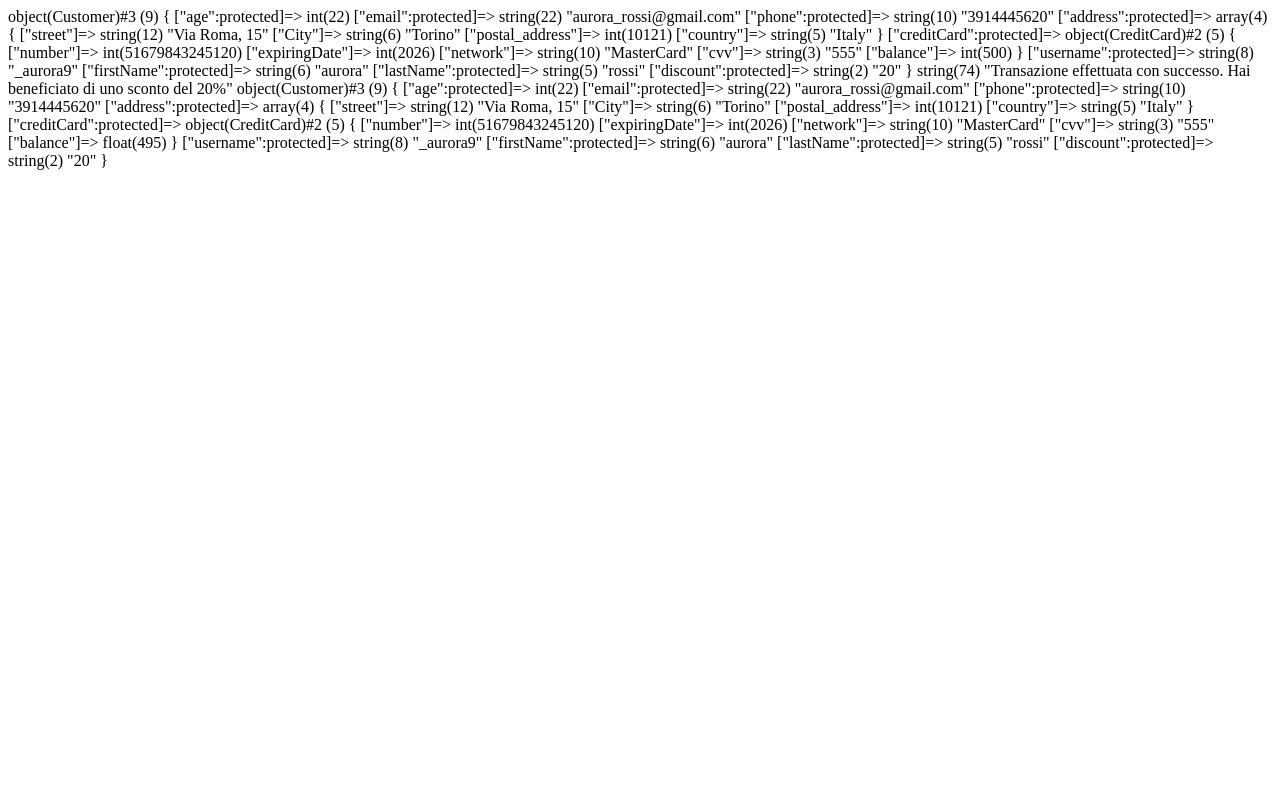
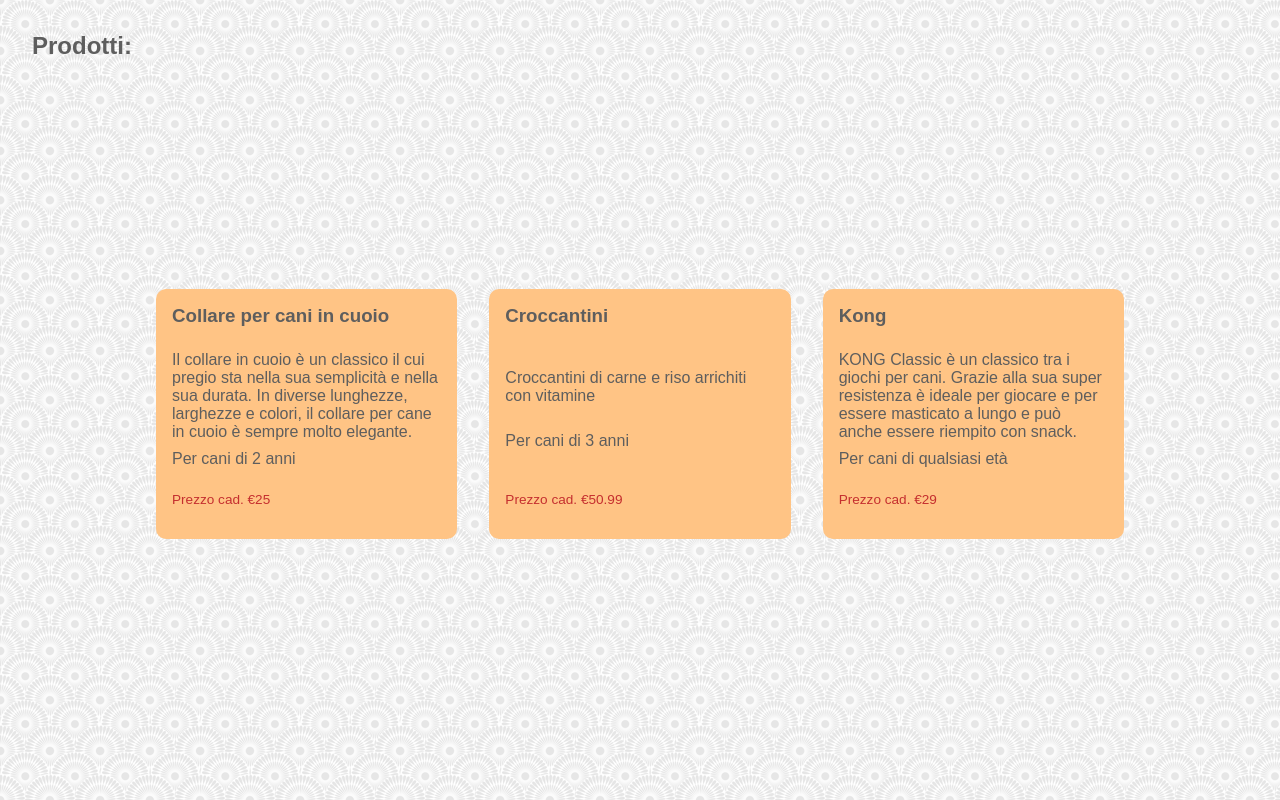
Before and after one commit to cif95/php-oop-2, a PHP site: page / in a window 1280 px wide. Run offline with PHP 8.4, Linux system fonts and the light colour scheme.

Commit message:
implemented style and html structure

```diff
--- a/classes/Accessory.php
+++ b/classes/Accessory.php
@@ -12,7 +12,7 @@ class Accessory extends Product {
 	 * @param $materials  Materials of which the Accessory product is made
 	 * @param $is_customizable Whether the Accessory product can be customized or not
 	 */
-	function __construct( $materials, $is_customizable, $name, $description, $category, $price, $animalAge, $animalSpecies ){
+	public function __construct( $materials, $is_customizable, $name, $description, $category, $price, $animalAge, $animalSpecies ){
 			parent::__construct( $name, $description, $category, $price, $animalAge, $animalSpecies );
 			$this->materials = $materials;
 			$this->is_customizable = $is_customizable;
--- a/classes/CreditCard.php
+++ b/classes/CreditCard.php
@@ -3,11 +3,11 @@
  * A class for any credit card
  */
 class CreditCard{
-	public $number;
-	public $expiringDate;
-	public $network;
-	public $cvv;
-	public $balance;
+	protected $number;
+	protected $expiringDate;
+	protected $network;
+	protected $cvv;
+	protected $balance;
 
 	/**
 	 * Builds a new CreditCard instance.
@@ -28,7 +28,7 @@ class CreditCard{
 
 	// ***** Getter methods  ***** //
 
-	protected function getNumber() {
+	public function getNumber() {
 		return $this->number;
 	}
 
@@ -40,7 +40,7 @@ class CreditCard{
 		return $this->network;
 	}
 
-	protected function getCvv() {
+	public function getCvv() {
 		return $this->cvv;
 	}
 
@@ -50,19 +50,19 @@ class CreditCard{
 
 // ***** Setter methods  ***** //
 
-	protected function setNumber($number) {
+	public function setNumber($number) {
 		$this->number = $number;
 	}
 
-	protected function setExpiringDate($expiringDate) {
+	public function setExpiringDate($expiringDate) {
 		$this->expiringDate = $expiringDate;
 	}
 
-	protected function setNetwork($network) {
+	public function setNetwork($network) {
 		$this->network = $network;
 	}
 
-	protected function setCvv($cvv) {
+	public function setCvv($cvv) {
 		$this->cvv = $cvv;
 	}
 
--- a/classes/Customer.php
+++ b/classes/Customer.php
@@ -24,7 +24,7 @@ class Customer extends Guest{
 	 * @param $address Customer's home address
 	 * @param $creditCard Customer's credit card
 	 */
-	function __construct($username, $firstName, $lastName, $discount, $age, $email, $phone, $address, $creditCard) {
+	public function __construct($username, $firstName, $lastName, $discount, $age, $email, $phone, $address, $creditCard) {
 		parent::__construct( $age, $email, $phone, $address, $creditCard );
 		$this->username = $username;
 		$this->firstName = $firstName;
@@ -35,15 +35,15 @@ class Customer extends Guest{
 
 	// ***** Getter methods  ***** //
 
-	protected function getUsername() {
+	public function getUsername() {
 		return $this->username;
 	}
 
-	protected function getFirstName() {
+	public function getFirstName() {
 		return $this->firstName;
 	}
 
-	protected function getLastName() {
+	public function getLastName() {
 		return $this->lastName;
 	}
 
@@ -53,11 +53,11 @@ class Customer extends Guest{
 
 // ***** Setter methods  ***** //
 
-	protected function setUsername($username) {
+	public function setUsername($username) {
 		$this->username = $username;
 	}
 
-	protected function setDiscount($discount) {
+	public function setDiscount($discount) {
 		$this->discount = $discount;
 	}
 
--- a/classes/Food.php
+++ b/classes/Food.php
@@ -12,7 +12,7 @@ class Food extends Product {
 	 * @param $ingredients  List of ingredients of food product
 	 * @param $expiringDate  The expiring date of food product
 	 */
-	function __construct($ingredients, $expiringDate, $name, $description, $category, $price, $animalAge, $animalSpecies){
+	public function __construct($ingredients, $expiringDate, $name, $description, $category, $price, $animalAge, $animalSpecies){
 			parent::__construct( $name, $description, $category, $price, $animalAge, $animalSpecies );
 			$this->ingredients = $ingredients;
 			$this->expiringDate = $expiringDate;
--- a/classes/Guest.php
+++ b/classes/Guest.php
@@ -1,4 +1,5 @@
 <?php
+include_once __DIR__ . "/CreditCard.php";
 /**
  * A class for any guest
  */
@@ -19,7 +20,7 @@ class Guest{
 	 * @param $address guest's shipping address
 	 * @param $creditCard guest's credit card
 	 */
-	function __construct( $age, $email, $phone, $address, $creditCard ){
+	public function __construct( $age, $email, $phone, $address, $creditCard ){
 		$this->age = $age;
 		$this->email = $email;
 		$this->phone = $phone;
@@ -29,45 +30,41 @@ class Guest{
 
 // ***** Getter methods  ***** //
 
-	protected function getAge() {
+	public function getAge() {
 		return $this->age;
 	}
 
-	protected function getEmail() {
+	public function getEmail() {
 		return $this->email;
 	}
 
-	protected function getPhone() {
+	public function getPhone() {
 		return $this->phone;
 	}
 
-	protected function getAddress() {
+	public function getAddress() {
 		return $this->address;
-	}
-
-	protected function getCreditCard() {
-		return '*********' . substr( $this->creditCard, -4);
 	}
 
 // ***** Setter methods  ***** //
 
-	protected function setAge($age) {
+	public function setAge($age) {
 		$this->age = $age;
 	}
 
-	protected function setEmail($email) {
+	public function setEmail($email) {
 		$this->email = $email;
 	}
 
-	protected function setPhone($phone) {
+	public function setPhone($phone) {
 		$this->phone = $phone;
 	}
 
-	protected function setAddress($address) {
+	public function setAddress($address) {
 		$this->address = $address;
 	}
 
-	protected function setCreditCard($creditCard) {
+	public function setCreditCard($creditCard) {
 		if ( $creditCard instanceof CreditCard ) {
 			$this->creditCard = $creditCard;
 		} else {
@@ -86,21 +83,21 @@ class Guest{
 public function purchase($product) {
 
 	// checks if customer's credit card balance is enough to make the purchase
-	if ( $this->creditCard->getBalance() < $product->price ) {
+	if ( $this->creditCard->getBalance() < $product->getPrice() ) {
 		return 'Transazione rifiutata: fondi insufficienti';
 	}
 
 	// checks if the customer's credit card is not expired
-	if ( $this->creditCard->expiringDate < date("Y") ) {
+	if ( $this->creditCard->getExpiringDate() < date("Y") ) {
 		return 'Transazione rifiutata: La carta di credito è scaduta.';
 	}
 
 	// checks if the customer has a discount
 	if ( $this->discount > 0) {
-		$product->setPrice( $product->price * $this->discount / 100);
+		$product->setPrice( $product->getPrice() * $this->discount / 100);
 	}
 
-	$this->creditCard->setBalance( ($this->creditCard->balance) - ($product->price) );
+	$this->creditCard->setBalance( ($this->creditCard->getBalance()) - ($product->getPrice()) );
 	return 'Transazione effettuata con successo. Hai beneficiato di uno sconto del ' . $this->discount . '%';
 }
 
--- a/classes/Product.php
+++ b/classes/Product.php
@@ -3,12 +3,12 @@
  * A class for any product.
  */
 class Product{
-	public $name;
-	public $description;
-	public $category;
-	public $price;
-	public $animalAge;
-	public $animalSpecies;
+	protected $name;
+	protected $description;
+	protected $category;
+	protected $price;
+	protected $animalAge;
+	protected $animalSpecies;
 	/**
 	 * Builds a new Product instance.
 	 *
@@ -19,7 +19,7 @@ class Product{
 	 * @param $animalAge  The animal's age for which the product is structured
 	 * @param $animalSpecies The animal's species for which the product is structured
 	 */
-	function __construct( $name, $description, $category, $price, $animalAge, $animalSpecies){
+	public function __construct( $name, $description, $category, $price, $animalAge, $animalSpecies){
 		$this->name = $name;
 		$this->description = $description;
 		$this->category = $category;
@@ -31,7 +31,7 @@ class Product{
 // ***** Getter methods  ***** //
 
 	public function getName() {
-		return $this->name;
+		return ucfirst($this->name);
 	}
 
 	public function getDescription() {
@@ -56,15 +56,15 @@ class Product{
 
 // ***** Setter methods  ***** //
 
-	protected function setName($name) {
+	public function setName($name) {
 		$this->name = $name;
 	}
 
-	protected function setDescription($description) {
+	public function setDescription($description) {
 		$this->description = $description;
 	}
 
-	protected function setCategory($category) {
+	public function setCategory($category) {
 		$this->category = $category;
 	}
 
@@ -72,11 +72,11 @@ class Product{
 		$this->price = $price;
 	}
 
-	protected function setAnimalAge($animalAge) {
+	public function setAnimalAge($animalAge) {
 		$this->animalAge = $animalAge;
 	}
 
-	protected function setAnimalSpecies($animalSpecies) {
+	public function setAnimalSpecies($animalSpecies) {
 		$this->animalSpecies = $animalSpecies;
 	}
 
--- a/classes/Toy.php
+++ b/classes/Toy.php
@@ -10,7 +10,7 @@ class Toy extends Product {
 	/** Builds a new Toy istance
 	 * @param $purpose The purpose of toy product( fun, educational, training, teething, etc. )
 	 */
-	function __construct( $purpose, $name, $description, $category, $price, $animalAge, $animalSpecies){
+	public function __construct( $purpose, $name, $description, $category, $price, $animalAge, $animalSpecies){
 			parent::__construct( $name, $description, $category, $price, $animalAge, $animalSpecies );
 			$this->purpose = $purpose;
 	}
--- /dev/null
+++ b/css/index.css
@@ -0,0 +1,51 @@
+/***** Reset *****/
+
+* {
+	margin: 0;
+	padding: 0;
+	box-sizing: border-box;
+}
+
+body {
+	color: rgb(94, 94, 94);
+	font-family: sans-serif;
+	background-image: url('../img/washi-pattern.webp');
+}
+
+.flex-container {
+	display: flex;
+	justify-content: center;
+	align-items: center;
+	margin: 0 auto;
+	gap: 2rem;
+	flex-wrap: wrap;
+	max-width: 1000px;
+	min-height: calc(100vh - 92px );
+}
+
+div.card {
+	display: flex;
+	flex-direction: column;
+	justify-content: space-between;
+	border-radius: 10px;
+	background-color: #ffc485;
+	height: 250px;
+	padding: 1rem;
+	text-overflow: ellipsis;
+	overflow: hidden;
+	flex-basis: calc( (100% / 3) - 2rem );
+}
+
+div.card h3{
+	margin-bottom: 1rem;
+}
+
+div.card p.price {
+	padding: 1rem 0;
+	font-size: 0.85rem;
+	color: rgb(197, 47, 47);
+}
+
+section#products {
+	padding: 2rem;
+}
--- a/index.php
+++ b/index.php
@@ -6,7 +6,6 @@
 include_once __DIR__ . '/classes/Food.php';
 include_once __DIR__ . '/classes/Accessory.php';
 include_once __DIR__ . '/classes/Toy.php';
-include_once __DIR__ . '/classes/Guest.php';
 include_once __DIR__ . '/classes/Customer.php';
 include_once __DIR__ . '/classes/CreditCard.php';
 
@@ -21,16 +20,20 @@ $userAddress = array(
 
 $user = new Customer( '_aurora9', 'aurora', 'rossi', '20', 22, 'aurora_rossi@gmail.com', '3914445620', $userAddress, $userCard );
 
-$collar = new Accessory( 'cuoio', true, 'collare per cani in cuoio', 'Il collare in cuoio è un classico il cui pregio sta nella sua semplicità e nella sua durata. In diverse lunghezze, larghezze e colori, il collare per cane in cuoio è sempre molto elegante.', 'collari', 25.00, 2, 'cani');
+$collar = new Accessory( 'cuoio', true, 'collare per cani in cuoio', 'Il collare in cuoio è un classico il cui pregio sta nella sua semplicità e nella sua durata. In diverse lunghezze, larghezze e colori, il collare per cane in cuoio è sempre molto elegante.', 'collari', 25.00, 'qualsiasi età', 'cani');
 
+$products = [
+	new Accessory( 'cuoio', true, 'collare per cani in cuoio', 'Il collare in cuoio è un classico il cui pregio sta nella sua semplicità e nella sua durata. In diverse lunghezze, larghezze e colori, il collare per cane in cuoio è sempre molto elegante.', 'collari', 25.00, '2 anni', 'cani'),
+	new Food( 'carne, riso, vitamine','20/05/2022','croccantini', 'Croccantini di carne e riso arrichiti con vitamine', 'Dry', 50.99, '3 anni', 'cani'),
+	new Toy( 'Fun','Kong', 'KONG Classic è un classico tra i giochi per cani. Grazie alla sua super resistenza è ideale per giocare e per essere masticato a lungo e può anche essere riempito con snack.', 'ricreativi', 29.00, 'qualsiasi età', 'cani'),
+];
 
-var_dump($user);
+// var_dump($user);
 
+// var_dump($user->purchase($collar));
 
+// var_dump($user);
 
-var_dump($user->purchase($collar));
-
-var_dump($user);
 ?>
 
 
@@ -41,9 +44,28 @@ var_dump($user);
 	<meta charset="UTF-8">
 	<meta http-equiv="X-UA-Compatible" content="IE=edge">
 	<meta name="viewport" content="width=device-width, initial-scale=1.0">
+	<link rel="stylesheet" href="css/index.css">
 	<title>Php oop 2</title>
 </head>
 <body>
-
+	<main>
+		<section id="products">
+			<h1>Prodotti:</h1>
+			<div class="flex-container">
+				<?php foreach($products as $product) { ?>
+					<div class="card">
+						<h3><?= $product->getName(); ?></h3>
+						<p><?= $product->getDescription(); ?></p>
+						<p>
+							Per <?= $product->getAnimalSpecies(); ?> di <?= $product->getAnimalAge(); ?>
+						</p>
+						<p class="price">
+							Prezzo cad. &euro;<?= $product->getPrice(); ?>
+						</p>
+					</div>
+				<?php } ?>
+			</div>
+		</section>
+	</main>
 </body>
 </html>
```
Also changed, not shown: img/washi-pattern.webp (added).
